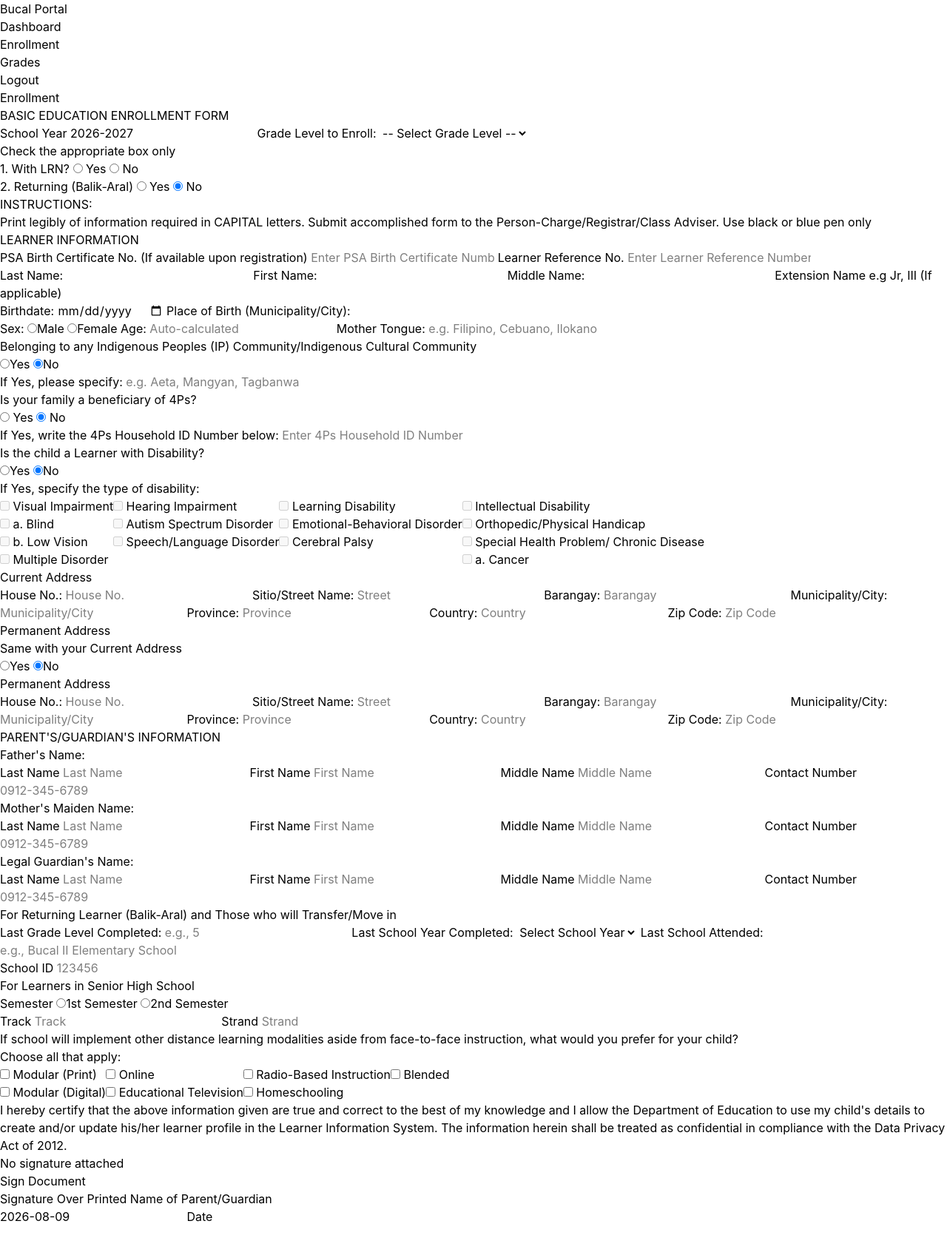
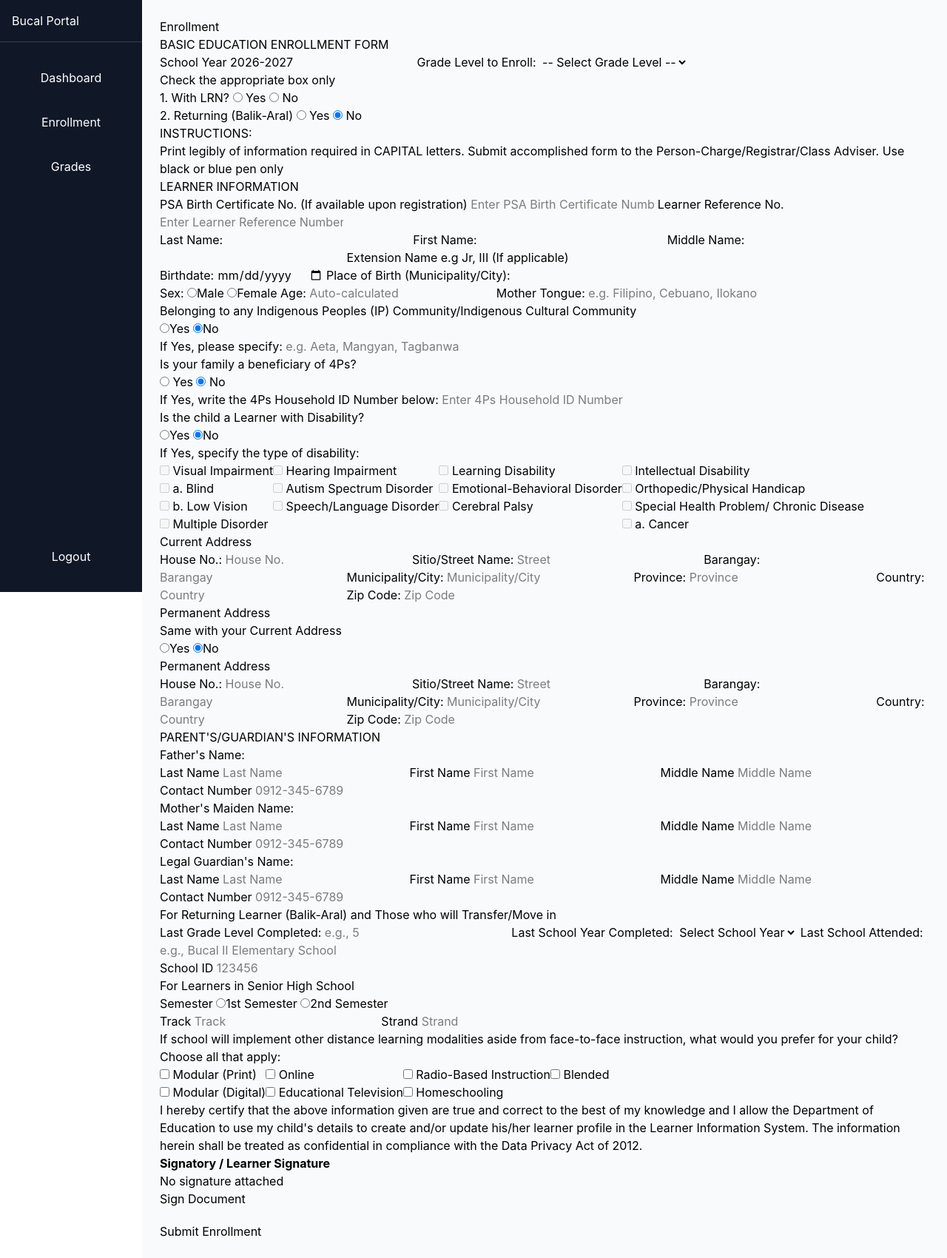
Before and after one commit to adashinobeniohubgit/BucalThesis, a Flask app: page /enrollment in a window 1280 px wide. Shown: the whole page at 74% size. Before the commit the page ends 1651 px from the top, so only its background shows below. Run offline with Flask 3, Linux system fonts and the light colour scheme; the visitor is signed in with stand-in values (Sample User, id 1).

Commit message:
15 sidebar 85 main content

```diff
--- a/app/routes.py
+++ b/app/routes.py
@@ -1,5 +1,5 @@
 from flask import Blueprint, render_template, redirect, request, url_for, session, flash
-from app.models import User # Make sure to import your User model instead of or alongside myTask
+from app.models import User, Enrollment # Make sure to import your User model instead of or alongside myTask
 from app import db
 from datetime import datetime
 
@@ -46,12 +46,100 @@ def index():
 
     return render_template('dashboard.html', username=session['username'])
 
+@main_bp.route("/test_signatures")
+def test_signatures():
+    if 'user_id' not in session:
+        return redirect(url_for('main.login'))
+
+    enrollments = Enrollment.query.order_by(Enrollment.id.desc()).all()
+    return render_template('test_signatures.html', enrollments=enrollments)
+
 # Enrollment View
 @main_bp.route("/enrollment", methods=['GET', 'POST'])
 def enrollment():
     if 'user_id' not in session:
         return redirect(url_for('main.login'))
 
+    if request.method == 'POST':
+        try:
+            # Handle list inputs (checkboxes)
+            disabilities_list = request.form.getlist('disabilities')
+            modalities_list = request.form.getlist('distance_learning_modalities')
+
+            # Parse birthdate
+            birthdate_str = request.form.get('birthdate')
+            birthdate_val = datetime.strptime(birthdate_str, '%Y-%m-%d').date() if birthdate_str else None
+
+            # Create new record
+            new_enrollment = Enrollment(
+                school_year=request.form.get('school_year'),
+                grade_level=request.form.get('grade_level'),
+                has_lrn=request.form.get('has_lrn'),
+                is_returning=request.form.get('is_returning'),
+                psa_birth_cert_no=request.form.get('psa_birth_cert_no'),
+                lrn_no=request.form.get('lrn_no'),
+                last_name=request.form.get('last_name'),
+                first_name=request.form.get('first_name'),
+                middle_name=request.form.get('middle_name'),
+                extension_name=request.form.get('extension_name'),
+                birthdate=birthdate_val,
+                birth_place=request.form.get('birth_place'),
+                sex=request.form.get('sex'),
+                age=request.form.get('age'),
+                mother_tongue=request.form.get('mother_tongue'),
+                is_ip=request.form.get('is_ip'),
+                ip_community=request.form.get('ip_community'),
+                is_4ps=request.form.get('is_4ps'),
+                ps_4id_no=request.form.get('4ps_id_no'),
+                is_lwd=request.form.get('is_lwd'),
+                disabilities=", ".join(disabilities_list),
+                current_house_no=request.form.get('current_house_no'),
+                current_street_name=request.form.get('current_street_name'),
+                current_barangay=request.form.get('current_barangay'),
+                current_municipality_city=request.form.get('current_municipality_city'),
+                current_province=request.form.get('current_province'),
+                current_country=request.form.get('current_country'),
+                current_zip_code=request.form.get('current_zip_code'),
+                same_address=request.form.get('same_address'),
+                perm_house_no=request.form.get('perm_house_no'),
+                perm_street_name=request.form.get('perm_street_name'),
+                perm_barangay=request.form.get('perm_barangay'),
+                perm_municipality_city=request.form.get('perm_municipality_city'),
+                perm_province=request.form.get('perm_province'),
+                perm_country=request.form.get('perm_country'),
+                perm_zip_code=request.form.get('perm_zip_code'),
+                father_last_name=request.form.get('father_last_name'),
+                father_first_name=request.form.get('father_first_name'),
+                father_middle_name=request.form.get('father_middle_name'),
+                father_contact_number=request.form.get('father_contact_number'),
+                mother_maiden_last_name=request.form.get('mother_maiden_last_name'),
+                mother_maiden_first_name=request.form.get('mother_maiden_first_name'),
+                mother_maiden_middle_name=request.form.get('mother_maiden_middle_name'),
+                mother_maiden_contact_number=request.form.get('mother_maiden_contact_number'),
+                legal_guardian_last_name=request.form.get('legal_guardian_last_name'),
+                legal_guardian_first_name=request.form.get('legal_guardian_first_name'),
+                legal_guardian_middle_name=request.form.get('legal_guardian_middle_name'),
+                legal_guardian_contact_number=request.form.get('legal_guardian_contact_number'),
+                last_grade_completed=request.form.get('last_grade_completed'),
+                last_school_year_completed=request.form.get('last_school_year_completed'),
+                last_school_attended=request.form.get('last_school_attended'),
+                school_id=request.form.get('school_id'),
+                semester=request.form.get('semester'),
+                track=request.form.get('track'),
+                strand=request.form.get('strand'),
+                distance_learning_modalities=", ".join(modalities_list),
+                signature_data=request.form.get('signature_data')
+            )
+
+            db.session.add(new_enrollment)
+            db.session.commit()
+
+            flash('Enrollment application submitted successfully!', 'success')
+            return redirect(url_for('main.enrollment'))
+
+        except Exception as e:
+            db.session.rollback()
+            flash(f'An error occurred while saving the data: {str(e)}', 'danger')
     return render_template('enrollment.html')
 
 
--- a/app/static/css/output.css
+++ b/app/static/css/output.css
@@ -1,4 +1,5 @@
 /*! tailwindcss v4.3.3 | MIT License | https://tailwindcss.com */
+@layer properties;
 @layer theme, base, components, utilities;
 @layer theme {
   :root, :host {
@@ -7,6 +8,14 @@
       "Segoe UI Symbol", "Noto Color Emoji";
     --font-mono: ui-monospace, SFMono-Regular, Menlo, Monaco, Consolas, "Liberation Mono",
       "Courier New", monospace;
+    --color-gray-50: oklch(98.5% 0.002 247.839);
+    --color-gray-700: oklch(37.3% 0.034 259.733);
+    --color-gray-900: oklch(21% 0.034 264.665);
+    --color-white: #fff;
+    --spacing: 0.25rem;
+    --radius-lg: 0.5rem;
+    --default-transition-duration: 150ms;
+    --default-transition-timing-function: cubic-bezier(0.4, 0, 0.2, 1);
     --default-font-family: var(--font-sans);
     --default-mono-font-family: var(--font-mono);
   }
@@ -160,8 +169,17 @@
   }
 }
 @layer utilities {
+  .fixed {
+    position: fixed;
+  }
   .static {
     position: static;
+  }
+  .top-0 {
+    top: 0px;
+  }
+  .left-0 {
+    left: 0px;
   }
   .container {
     width: 100%;
@@ -181,10 +199,164 @@
       max-width: 96rem;
     }
   }
+  .mt-2 {
+    margin-top: calc(var(--spacing) * 2);
+  }
+  .mt-6 {
+    margin-top: calc(var(--spacing) * 6);
+  }
+  .mt-auto {
+    margin-top: auto;
+  }
+  .mb-6 {
+    margin-bottom: calc(var(--spacing) * 6);
+  }
+  .ml-\[15\%\] {
+    margin-left: 15%;
+  }
+  .ml-\[20\%\] {
+    margin-left: 20%;
+  }
   .block {
     display: block;
+  }
+  .flex {
+    display: flex;
+  }
+  .hidden {
+    display: none;
+  }
+  .table {
+    display: table;
+  }
+  .h-screen {
+    height: 100vh;
+  }
+  .min-h-screen {
+    min-height: 100vh;
+  }
+  .w-1 {
+    width: var(--spacing);
+  }
+  .w-1\/5 {
+    width: calc(1 / 5 * 100%);
+  }
+  .w-1\/6 {
+    width: calc(1 / 6 * 100%);
+  }
+  .w-4 {
+    width: calc(var(--spacing) * 4);
+  }
+  .w-4\/4 {
+    width: calc(4 / 4 * 100%);
+  }
+  .w-4\/5 {
+    width: calc(4 / 5 * 100%);
+  }
+  .w-\[15\%\] {
+    width: 15%;
+  }
+  .w-\[85\%\] {
+    width: 85%;
+  }
+  .flex-1 {
+    flex: 1;
+  }
+  .border-collapse {
+    border-collapse: collapse;
+  }
+  .resize {
+    resize: both;
+  }
+  .flex-col {
+    flex-direction: column;
+  }
+  .items-center {
+    align-items: center;
+  }
+  .gap-3 {
+    gap: calc(var(--spacing) * 3);
+  }
+  .overflow-y-auto {
+    overflow-y: auto;
+  }
+  .overflow-y-scroll {
+    overflow-y: scroll;
+  }
+  .rounded-lg {
+    border-radius: var(--radius-lg);
+  }
+  .border {
+    border-style: var(--tw-border-style);
+    border-width: 1px;
+  }
+  .border-b {
+    border-bottom-style: var(--tw-border-style);
+    border-bottom-width: 1px;
+  }
+  .border-gray-700 {
+    border-color: var(--color-gray-700);
+  }
+  .bg-gray-50 {
+    background-color: var(--color-gray-50);
+  }
+  .bg-gray-900 {
+    background-color: var(--color-gray-900);
+  }
+  .p-4 {
+    padding: calc(var(--spacing) * 4);
+  }
+  .p-6 {
+    padding: calc(var(--spacing) * 6);
+  }
+  .px-4 {
+    padding-inline: calc(var(--spacing) * 4);
+  }
+  .py-3 {
+    padding-block: calc(var(--spacing) * 3);
+  }
+  .text-center {
+    text-align: center;
   }
   .align-top {
     vertical-align: top;
   }
+  .text-white {
+    color: var(--color-white);
+  }
+  .underline {
+    text-decoration-line: underline;
+  }
+  .outline {
+    outline-style: var(--tw-outline-style);
+    outline-width: 1px;
+  }
+  .transition {
+    transition-property: color, background-color, border-color, outline-color, text-decoration-color, fill, stroke, --tw-gradient-from, --tw-gradient-via, --tw-gradient-to, opacity, box-shadow, transform, translate, scale, rotate, filter, -webkit-backdrop-filter, backdrop-filter, display, content-visibility, overlay, pointer-events;
+    transition-timing-function: var(--tw-ease, var(--default-transition-timing-function));
+    transition-duration: var(--tw-duration, var(--default-transition-duration));
+  }
+  @media (hover: hover) {
+    .hover\:bg-gray-700:hover {
+      background-color: var(--color-gray-700);
+    }
+  }
 }
+@property --tw-border-style {
+  syntax: "*";
+  inherits: false;
+  initial-value: solid;
+}
+@property --tw-outline-style {
+  syntax: "*";
+  inherits: false;
+  initial-value: solid;
+}
+@layer properties {
+  @supports ((-webkit-hyphens: none) and (not (margin-trim: inline))) or ((-moz-orient: inline) and (not (color:rgb(from red r g b)))) {
+    *, ::before, ::after, ::backdrop {
+      --tw-border-style: solid;
+      --tw-outline-style: solid;
+    }
+  }
+}
--- a/app/static/js/enrollment.js
+++ b/app/static/js/enrollment.js
@@ -401,4 +401,103 @@ document.addEventListener('DOMContentLoaded', function () {
         returningNo.addEventListener('change', toggleReturningFields);
         toggleReturningFields(); // Run on load in case pre-selected
     }
+    // ====================================================
+    // 10. SIGNATURE MODAL & CANVAS DRAWING LOGIC
+    // (Supports XP-Pen Tablet, Mouse, and Mobile Touch via Pointer Events)
+    // ====================================================
+    const openSigBtn = document.getElementById('open_sig_modal_btn');
+    const sigModal = document.getElementById('sig_modal');
+    const cancelSigBtn = document.getElementById('cancel_sig_btn');
+    const clearSigBtn = document.getElementById('clear_sig_btn');
+    const saveSigBtn = document.getElementById('save_sig_btn');
+    const canvas = document.getElementById('sig_canvas');
+    const sigInput = document.getElementById('signature_data');
+    const sigPreview = document.getElementById('signature_preview');
+
+    if (canvas && openSigBtn) {
+        const ctx = canvas.getContext('2d');
+        let isDrawing = false;
+
+        // Reset brush properties
+        function resetCanvasContext() {
+            ctx.strokeStyle = '#000000';
+            ctx.lineWidth = 2;
+            ctx.lineCap = 'round';
+            ctx.lineJoin = 'round';
+        }
+
+        // Open & Close Modal
+        openSigBtn.addEventListener('click', () => {
+            sigModal.style.display = 'flex';
+            ctx.clearRect(0, 0, canvas.width, canvas.height); // Clear previous drawing
+            resetCanvasContext();
+        });
+
+        if (cancelSigBtn) {
+            cancelSigBtn.addEventListener('click', () => sigModal.style.display = 'none');
+        }
+
+        if (clearSigBtn) {
+            clearSigBtn.addEventListener('click', () => {
+                ctx.clearRect(0, 0, canvas.width, canvas.height);
+                resetCanvasContext();
+            });
+        }
+
+        // Accurately calculates coordinates even if canvas is scaled via CSS
+        function getPos(e) {
+            const rect = canvas.getBoundingClientRect();
+            const scaleX = canvas.width / rect.width;
+            const scaleY = canvas.height / rect.height;
+
+            return {
+                x: (e.clientX - rect.left) * scaleX,
+                y: (e.clientY - rect.top) * scaleY
+            };
+        }
+
+        // Pointer Events (Handles Pen/Stylus, Mouse, and Touch)
+        canvas.addEventListener('pointerdown', (e) => {
+            isDrawing = true;
+            canvas.setPointerCapture(e.pointerId); // Tracks drawing even if cursor briefly slips outside canvas
+            ctx.beginPath();
+            const p = getPos(e);
+            ctx.moveTo(p.x, p.y);
+        });
+
+        canvas.addEventListener('pointermove', (e) => {
+            if (isDrawing) {
+                const p = getPos(e);
+
+                // Optional pressure sensitivity support for XP-Pen
+                if (e.pointerType === 'pen' && e.pressure) {
+                    ctx.lineWidth = Math.max(1, e.pressure * 5);
+                }
+
+                ctx.lineTo(p.x, p.y);
+                ctx.stroke();
+            }
+        });
+
+        canvas.addEventListener('pointerup', (e) => {
+            isDrawing = false;
+            canvas.releasePointerCapture(e.pointerId);
+        });
+
+        // Save Signature as Base64 Image string
+        if (saveSigBtn) {
+            saveSigBtn.addEventListener('click', () => {
+                const dataUrl = canvas.toDataURL('image/png');
+                if (sigInput) sigInput.value = dataUrl; // Store in hidden input for PHP submit
+
+                // Update Preview in Main Form
+                if (sigPreview) {
+                    sigPreview.innerHTML = `<img src="${dataUrl}" alt="Signature Preview" style="max-width:100%; height:auto;" />`;
+                }
+                openSigBtn.textContent = 'Change Signature';
+
+                sigModal.style.display = 'none';
+            });
+        }
+    }
 });
--- a/app/templates/dashboard.html
+++ b/app/templates/dashboard.html
@@ -1,5 +1,5 @@
 <!DOCTYPE html>
-<html lang="en">
+<html lang="en" class="overflow-y-scroll">
 <head>
     <meta charset="UTF-8">
     <meta name="viewport" content="width=device-width, initial-scale=1.0">
@@ -7,38 +7,38 @@
     {% block head %}{% endblock %}
 </head>
 <body>
-    <div class="sidebar">
-        <div class="logo-details">
+    <div class="fixed top-0 left-0 w-[15%] h-screen bg-gray-900 text-white flex flex-col">
+        <div class="p-4 border-b border-gray-700">
             <span class="logo_name">Bucal Portal</span>
         </div>
 
-        <ul class="nav-links">
-            <li>
-                <a href="{{ url_for('main.index') }}">
+        <ul class="flex-1 flex flex-col items-center gap-3 mt-6">
+            <li class="w-4/5">
+                <a href="{{ url_for('main.index') }}" class="block text-center px-4 py-3 rounded-lg hover:bg-gray-700 transition">
                     <span class="link_name">Dashboard</span>
                 </a>
             </li>
-            <li>
-                <a href="{{ url_for('main.enrollment') }}">
+            <li class="w-4/5">
+                <a href="{{ url_for('main.enrollment') }}" class="block text-center px-4 py-3 rounded-lg hover:bg-gray-700 transition">
                     <span class="link_name">Enrollment</span>
                 </a>
             </li>
-            <li>
-                <a href="{{ url_for('main.grades') }}">
+            <li class="w-4/5">
+                <a href="{{ url_for('main.grades') }}" class="block text-center px-4 py-3 rounded-lg hover:bg-gray-700 transition">
                     <span class="link_name">Grades</span>
                 </a>
             </li>
 
-            <li class="log-out">
-                <a href="{{ url_for('main.logout') }}" class="btn btn-danger">
+            <li class="w-4/5 mt-auto mb-6">
+                <a href="{{ url_for('main.logout') }}" class="btn btn-danger block text-center px-4 py-3 rounded-lg">
                     <span class="link_name">Logout</span>
                 </a>
             </li>
         </ul>
     </div>
 
-    <section class="main-section">
-        <div class="container">
+    <section class="ml-[15%] w-[85%] min-h-screen bg-gray-50">
+        <div class="p-6">
             {% block content %}
             <h1>Graphs</h1>
             {% endblock %}
--- a/app/templates/enrollment.html
+++ b/app/templates/enrollment.html
@@ -8,7 +8,7 @@
 <!--                                                                   -->
 <!--                                                                   -->
 
-
+<form action="{{ url_for('main.enrollment') }}" method="POST">
 <h1>Enrollment</h1>
 <div>
     <h1>BASIC EDUCATION ENROLLMENT FORM</h1>
@@ -285,7 +285,7 @@
         <input type="text" name="father_middle_name" id="father_middle_name" placeholder="Middle Name">
         <label for="father_contact_number">Contact Number</label>
         <input type="tel" name="father_contact_number" id="father_contact_number"
-            pattern="[0-9]{11}"
+            pattern="[0-9]{4}-[0-9]{3}-[0-9]{4}"
             title="Please enter an 11-digit mobile number"
             placeholder="0912-345-6789">
     </div>
@@ -300,7 +300,7 @@
         <input type="text" name="mother_maiden_middle_name" id="mother_maiden_middle_name" placeholder="Middle Name">
         <label for="mother_maiden_contact_number">Contact Number</label>
         <input type="tel" name="mother_maiden_contact_number" id="mother_maiden_contact_number"
-            pattern="[0-9]{11}"
+            pattern="[0-9]{4}-[0-9]{3}-[0-9]{4}"
             title="Please enter an 11-digit mobile number"
             placeholder="0912-345-6789">
     </div>
@@ -315,7 +315,7 @@
         <input type="text" name="legal_guardian_middle_name" id="legal_guardian_middle_name" placeholder="Middle Name">
         <label for="legal_guardian_contact_number">Contact Number</label>
         <input type="tel" name="legal_guardian_contact_number" id="legal_guardian_contact_number"
-            pattern="[0-9]{11}"
+            pattern="[0-9]{4}-[0-9]{3}-[0-9]{4}"
             title="Please enter an 11-digit mobile number"
             placeholder="0912-345-6789">
     </div>
@@ -370,7 +370,7 @@
             <label for="track">Track</label>
             <input type="text" name="track" id="track" placeholder="Track">
             <label for="strand">Strand</label>
-            <input type="text" name="Strand" id="Strand" placeholder="Strand">
+            <input type="text" name="strand" id="strand" placeholder="Strand">
         </div>
     </div>
 </div>
@@ -436,17 +436,37 @@
     </p>
     <div>
         <!-- signature and date -->
-        <p>No signature attached</p>
-        <div>
-            <button>Sign Document</button>
+        <!-- Main Form Signature Section -->
+        <div class="signature-section">
+        <label><strong>Signatory / Learner Signature</strong></label>
+        <div id="signature_preview" class="signature-preview-box">
+            <p>No signature attached</p>
         </div>
-        <p>Signature Over Printed Name of Parent/Guardian</p>
-        <div>
-            <input type="text" id="date_answered" name="date_answered" readonly/>
-            <label for="date_answered">Date</label>
+        <button type="button" id="open_sig_modal_btn" class="btn">Sign Document</button>
+        <input type="hidden" id="signature_data" name="signature_data" required />
+        </div>
+
+        <!-- Signature Modal Overlay -->
+        <div id="sig_modal" class="modal-overlay" style="display:none;">
+        <div class="modal-content">
+            <h3>Draw Your Signature</h3>
+            <canvas id="sig_canvas" width="400" height="180" style="touch-action: none; cursor: crosshair;"></canvas>
+
+            <div class="modal-actions">
+            <button type="button" id="clear_sig_btn">Clear</button>
+            <button type="button" id="cancel_sig_btn">Cancel</button>
+            <button type="button" id="save_sig_btn" class="btn-primary">Adopt & Save</button>
+            </div>
+        </div>
         </div>
     </div>
 </div>
+
+<div style="margin-top: 20px;">
+    <button type="submit" class="btn btn-primary">Submit Enrollment</button>
+</div>
+
+</form>
 {% endblock %}
 
 {% block scripts %}
```
Also changed, not shown: app/models.py (+79 -0 lines), app/templates/test_signatures.html (added, +23 -0 lines).
